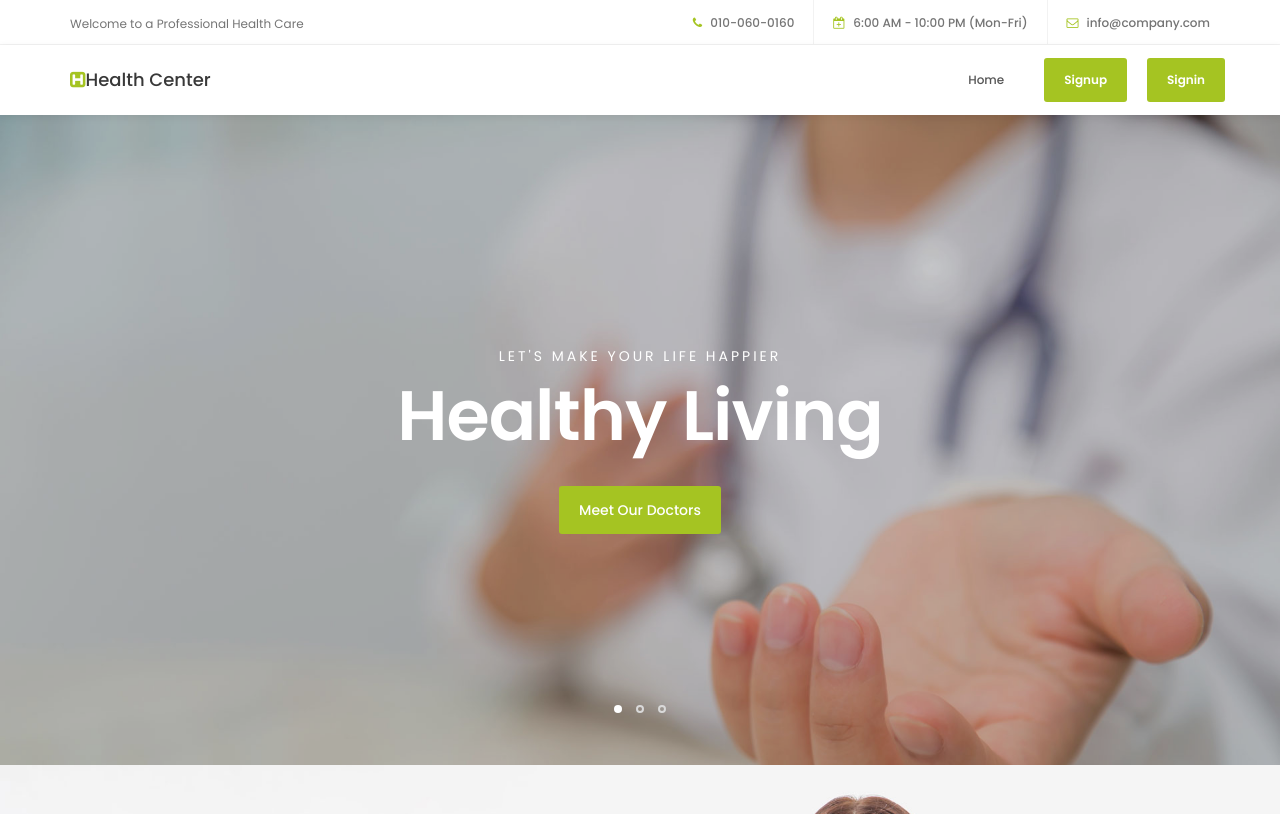
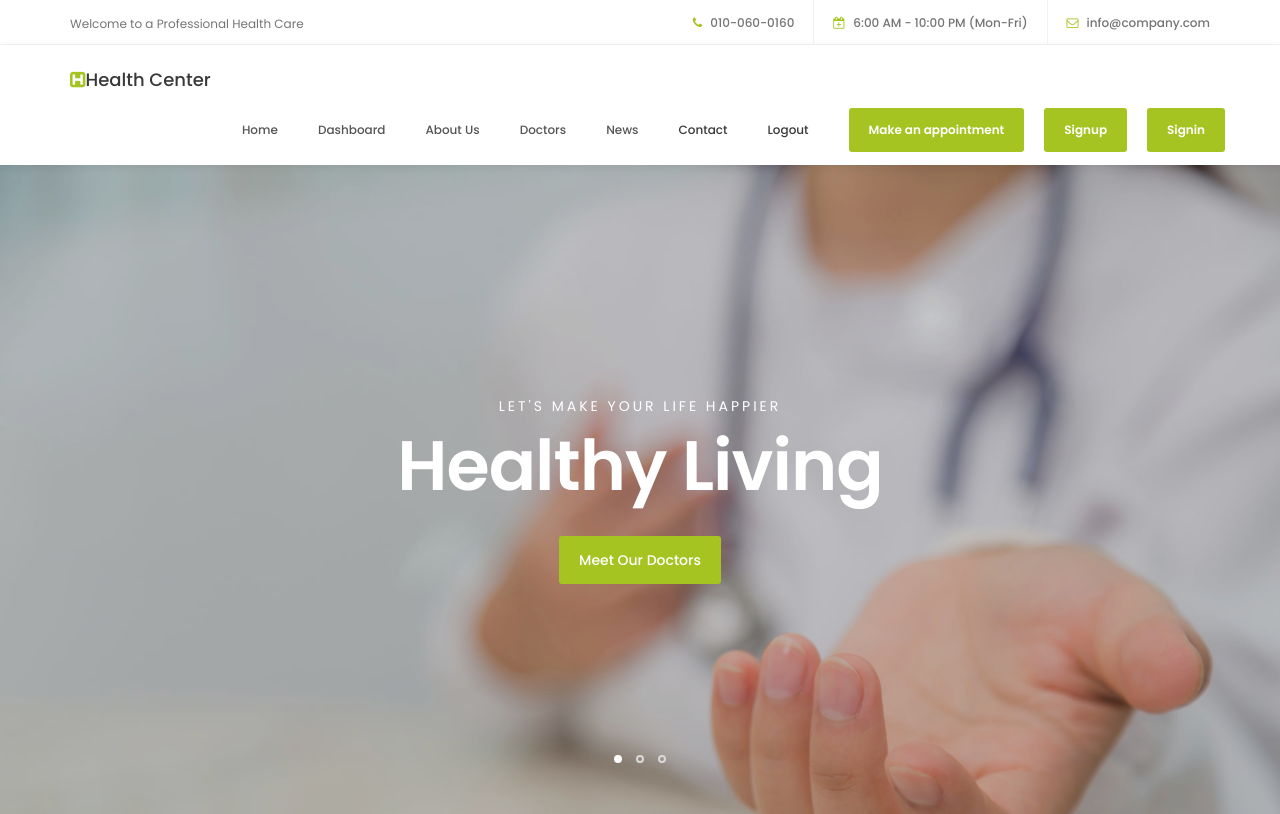
Before and after one commit to harilal766/Django-Hospital_Management, a Django app: page / in a window 1280 px wide. Shown: the top 814 px of the page. Run offline with Django 5.2, Linux system fonts and the light colour scheme; data comes from the database, SQL or seed files in the repository; some libraries are stand-ins or nearby versions.

Commit message:
started working on appointment feature

```diff
--- a/Hospital_Management/settings.py
+++ b/Hospital_Management/settings.py
@@ -26,7 +26,7 @@ SECRET_KEY = 'django-insecure-qoq(+!lo!k_nes-e^d-y2)18+ogajkv@zp+75&v_yjyf895x4l
 # SECURITY WARNING: don't run with debug turned on in production!
 DEBUG = True
 
-ALLOWED_HOSTS = ['.vercel.app']
+ALLOWED_HOSTS = ['127.0.0.1','.vercel.app']
 
 # Media directory
 MEDIA = '/media/'
--- a/Hospital_Management/urls.py
+++ b/Hospital_Management/urls.py
@@ -23,7 +23,7 @@ from django.conf.urls.static import static
 urlpatterns = [
     path('admin/', admin.site.urls),
     path('',include('consultation.urls')),
-    path('',include('user.urls')),
+    path('user',include('user.urls')),
 ]
 
 if settings.DEBUG:
--- a/consultation/urls.py
+++ b/consultation/urls.py
@@ -17,9 +17,9 @@ Including another URLconf
 from django.urls import path
 from consultation import views
 
-app_name = 'consultation'
+app_name = "consultation"
 
 urlpatterns = [
     path('',views.home,name='home'),
-    path('/make appointment',views.make_appointment,name='make_appointment'),
+    path('make_appointment',views.make_appointment,name='make_appointment'),
 ]
--- a/consultation/views.py
+++ b/consultation/views.py
@@ -8,6 +8,7 @@ def home(request):
 
 
 def make_appointment(request):
+    '''
     if request.method == "POST":
         name = request.POST['name']
         email = request.POST['email']
@@ -19,9 +20,10 @@ def make_appointment(request):
         # Adding datas to respective tables and saving them
         patient = Patient.objects.create(name=name,email=email,phone=phone)
         patient.save()
-        '''
         appointment = Appointment.objects.create(date=date,department=department,message=message)
+        appointment.save()
+    else:
+        pass
+    '''
 
-        appointment.save()
-        '''
-    return render(request,'home.html')
+    return render(request,'book appointment.html')
--- /dev/null
+++ b/templates/book appointment.html
@@ -0,0 +1 @@
+<h1>A</h1>
--- a/templates/home.html
+++ b/templates/home.html
@@ -237,7 +237,7 @@
 
                <div class="col-md-6 col-sm-6">
                     <!-- CONTACT FORM HERE -->
-                    <form id="appointment-form" role="form" method="POST" action="#">
+                    <form id="appointment-form" role="form" method="POST">
                          {% csrf_token %}
                          <!-- SECTION TITLE -->
                          <div class="section-title wow fadeInUp" data-wow-delay="0.4s">
@@ -264,7 +264,7 @@
                                    <label for="select">Select Department</label>
                                    <select class="form-control">
                                         {% for i in depts %}
-                                        <option>{{i.name}}</option>
+                                        <option name="department">{{i.name}}</option>
                                         {% endfor %}
                                    </select>
                               </div>
--- a/templates/index.html
+++ b/templates/index.html
@@ -76,20 +76,19 @@ http://www.tooplate.com/view/2098-health
                <div class="collapse navbar-collapse">
                     <ul class="nav navbar-nav navbar-right">
                          <li><a href="{% url 'consultation:home' %}" class="smoothScroll">Home</a></li>
-                         {% if user.is_superuser %}
+
                          <li><a href="#top" class="smoothScroll">Dashboard</a></li>
-                         {% endif %}
-                         {% if user.is_authenticated %}
+
                          <li><a href="#about" class="smoothScroll">About Us</a></li>
                          <li><a href="#team" class="smoothScroll">Doctors</a></li>
-                         <li><a href="#news" class="smoothScroll">News</a></li>
+                         <li><a href="7" class="smoothScroll">News</a></li>
                          <li><a href="#google-map" class="smoothScroll">Contact</a></li>
                          <li><a href="#google-map" class="smoothScroll">Logout</a></li>
-                         <li class="appointment-btn"><a href="#appointment">Make an appointment</a></li>
-                         {% else %}
+                         <li class="appointment-btn"><a href="{% url 'consultation:make_appointment' %}">Make an appointment</a></li>
+
                          <li class="appointment-btn"><a href="#appointment">Signup</a></li>
                          <li class="appointment-btn"><a href="#appointment">Signin</a></li>
-                         {% endif %}
+
 
 
 
--- a/user/urls.py
+++ b/user/urls.py
@@ -20,5 +20,5 @@ from user import views
 app_name ='user'
 
 urlpatterns = [
-    path('/user',views.signup,name='register'),
+    path('user',views.signup,name='register'),
 ]
```
Also changed, not shown: vercel.json.
